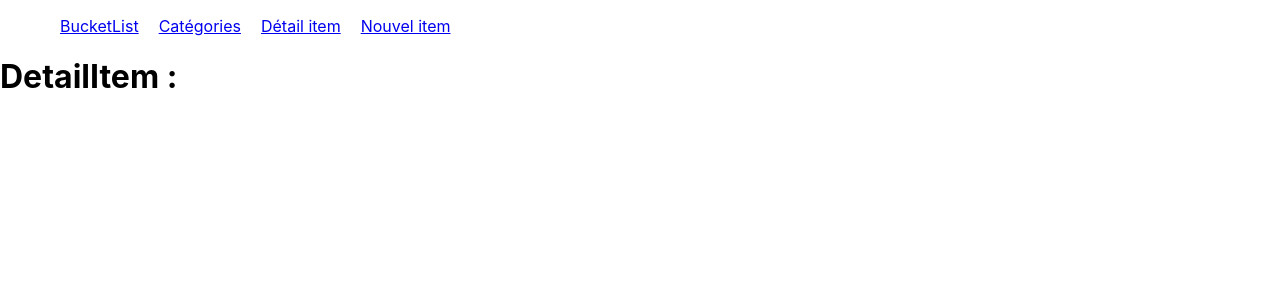
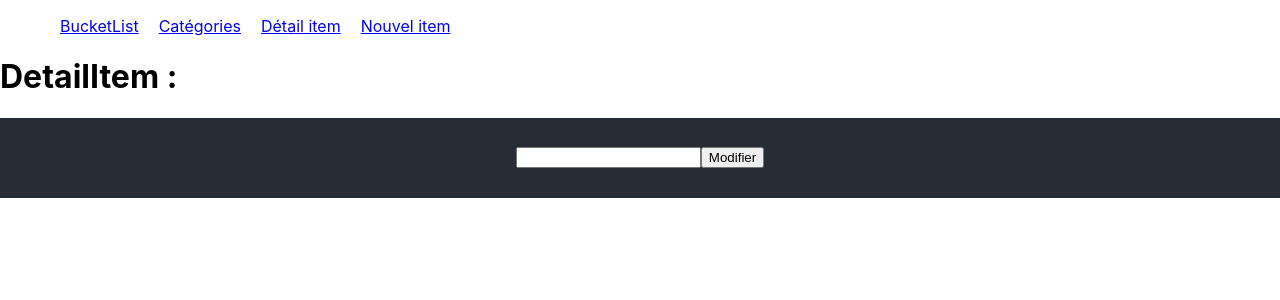
Before and after one commit to guillaumefavre/bucketlist-react, a React (Create React App) app: page /DetailItem in a window 1280 px wide. Shown: the top 300 px of the page. Built offline with nearby package versions, Linux system fonts and the light colour scheme; no server answers.

Commit message:
Mise à jour d'un item depuis l'écran de détail

```diff
--- a/src/App.js
+++ b/src/App.js
@@ -19,6 +19,7 @@ class App extends Component {
     this.addItem = this.addItem.bind(this);
     this.changeStatus = this.changeStatus.bind(this);
     this.removeItem = this.removeItem.bind(this);
+    this.updateItem = this.updateItem.bind(this);
   }
 
   componentDidMount() {
@@ -69,6 +70,10 @@ class App extends Component {
       });
   }
 
+  updateItem(itemId) {
+    console.log('update item')
+  }
+
   removeItem(itemId) {
     const { items } = this.state
     var item = items.find(element => element.id === itemId)
@@ -97,7 +102,9 @@ class App extends Component {
                 items={this.state.items}
                 changeStatus={this.changeStatus}
                 removeItem={this.removeItem}
-                addItem={this.addItem} />
+                addItem={this.addItem}
+                updateItem={this.updateItem}
+                />
             )}
           />
           <Route path="/Categories" exact component={CategoriesList}/>
--- a/src/components/BucketList.js
+++ b/src/components/BucketList.js
@@ -30,8 +30,9 @@ class BucketList extends Component {
 
             itemsByCategory.forEach((element) => {
                 rows.push(
-                    <Item key={element.id} id={element.id} label={element.label} status={element.status}
-                        textColor="orange" changeStatus={this.props.changeStatus} removeItem={this.props.removeItem}></Item>
+                    <Item key={element.id} item={element}
+                        textColor="orange" changeStatus={this.props.changeStatus} removeItem={this.props.removeItem}
+                        updateItem={this.props.updateItem}></Item>
                 );
             });
         });
--- a/src/components/DetailItem.js
+++ b/src/components/DetailItem.js
@@ -1,15 +1,50 @@
-import React from 'react'
+import React, {useState} from 'react'
 import { useParams, useLocation } from 'react-router-dom'
+
 
 function DetailItem(props) {
 
     let {slug} = useParams();
     let location = useLocation();
 
+    const [label , setLabel] = useState(location.state && location.state.item.label)
+
+    const changeLabel = (e) =>{
+        setLabel(e.target.value)
+     }
+
+    const handleSubmit = (event) =>{
+        event.preventDefault();
+        var itemWithNewLabel = location.state.item
+        itemWithNewLabel.label = label
+        console.log('item WITH change : ', itemWithNewLabel)
+
+        fetch('http://localhost:8090/bucketlist/1/items/'+itemWithNewLabel.id, {
+            method: 'put',
+            headers: {
+              'Accept': 'application/json, text/plain, */*',
+              'Content-Type': 'application/json'
+            },
+            body: JSON.stringify(itemWithNewLabel)
+          }).then(response=>response.json())
+            .then(response => {
+                console.log('Response : ', response)
+        }).catch(error => console.log("UPDATE Erreur : " + error));
+    }
+
     return(
         <div>
-            <h1>DetailItem {slug} : {props.label} {props.age}</h1>
-            <span>{location.state && location.state.label}</span>
+            <h1>DetailItem {slug} : {props.label} </h1>
+            <span>{location.state && location.state.item.label}</span>
+            <form className="App-form" onSubmit={e => {handleSubmit(e)}}>
+            <input
+                type="text"
+                onChange={changeLabel}
+                value={label}
+                required/>
+
+            <button type="submit">Modifier</button>
+        </form>
         </div>
     )
 }
--- a/src/components/Item.js
+++ b/src/components/Item.js
@@ -5,13 +5,13 @@ import { Link } from 'react-router-dom';
 
 function Item(props) {
 
-    let itemClass = props.status === 'TODO' ? 'todo' : 'done'
+    let itemClass = props.item.status === 'TODO' ? 'todo' : 'done'
     //let history = useHistory();
 
     return(
         <div className="item">
             <span className="glyphicon glyphicon-ok icon" aria-hidden="true"
-                onClick={() => props.changeStatus(props.id)}>
+                onClick={() => props.changeStatus(props.item.id)}>
                 {icons.ok}
             </span>
             {/**
@@ -29,18 +29,16 @@ function Item(props) {
              */}
             <Link className={itemClass}
                 to={{
-                    pathname: "/DetailItem/"+props.id,
+                    pathname: "/DetailItem/"+props.item.id,
                     state: {
-                        id: props.id,
-                        label: props.label,
-                        status: props.status
+                        item: props.item
                     }
                 }}
             >
-                {props.label} ({props.status})
+                {props.item.label} ({props.item.status})
             </Link>
             <span className="glyphicon glyphicon-trash icon" aria-hidden="true"
-                onClick={() => props.removeItem(props.id)}>
+                onClick={() => props.removeItem(props.item.id)}>
                 {icons.cancel}
             </span>
         </div>
```
